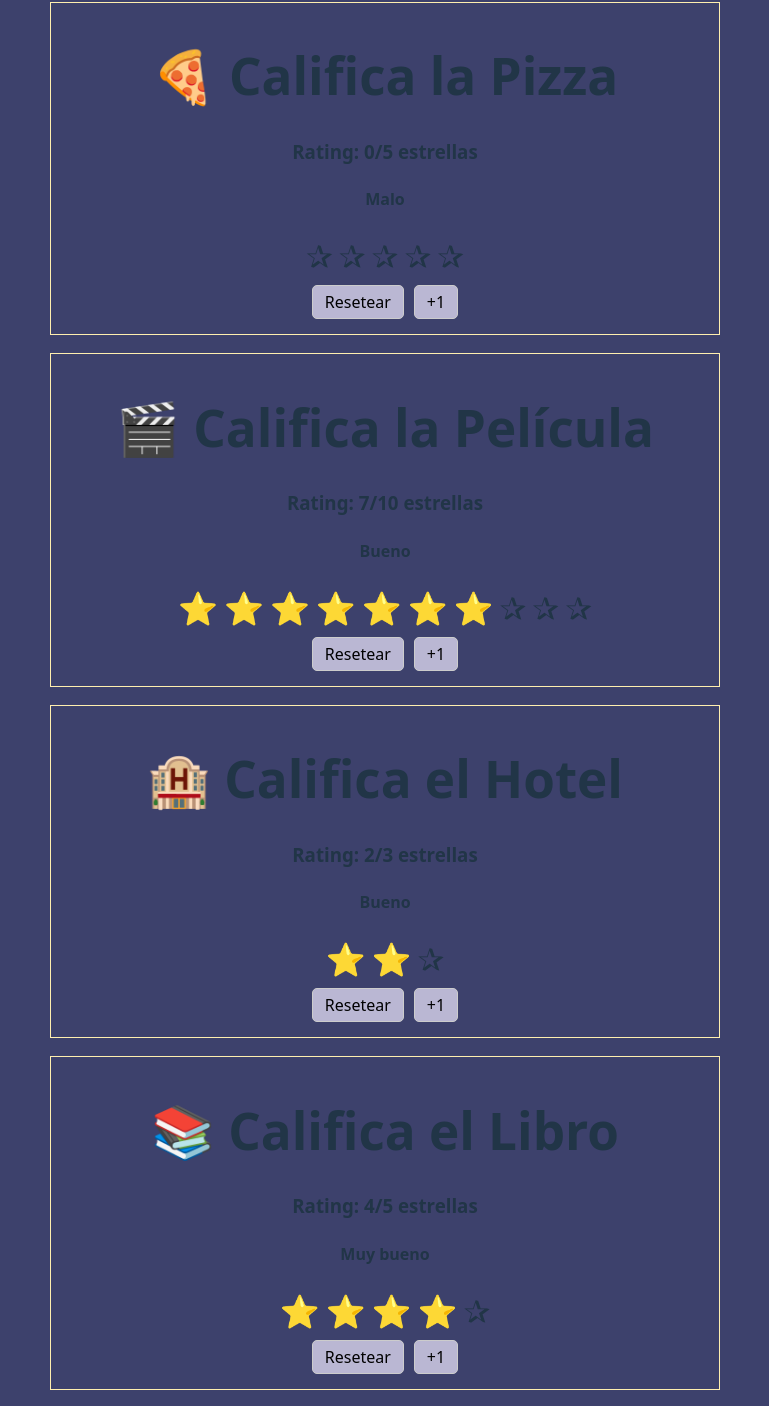
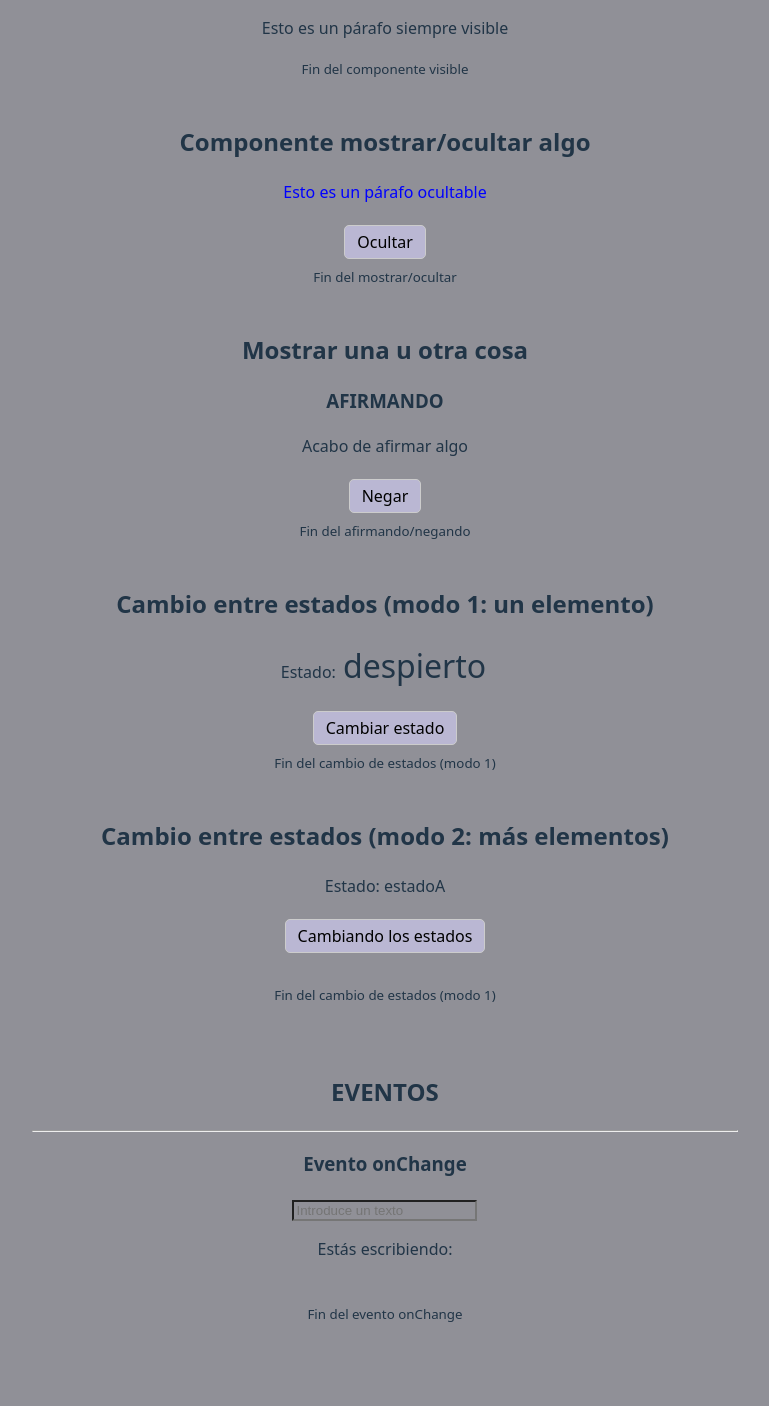
Before and after one commit to MigleDubauskaite/fpcore25_26_PMyDM, a React (Vite) app in the folder Inicios/sistema_calificacion/: page / in a window 1280 px wide. Shown: the part 197-1603 px from the top of the page, without its empty margins (255-1024 px from the left). Built offline with nearby package versions, Linux system fonts and the light colour scheme.

Commit message:
mirando fragmento, condicionamiento, useState, eventos

```diff
--- a/Inicios/sistema_calificacion/src/App.tsx
+++ b/Inicios/sistema_calificacion/src/App.tsx
@@ -3,11 +3,22 @@ import Calificacion from './components/Calificacion';
 import EnergiaPersonaje from './components/EnergiaPersonaje';
 import MeditorEmocion from './components/MeditorEmocion';
 import TituloCalificacion from './components/TituloCalificacion';
+import MiComponente from './components/MiComponente';
 
 function App() {
 
+    //const miArticulo = "Libro";
+
   return (
     <div>
+
+      <MiComponente></MiComponente>
+
+      <br /><br /><br /><br /><br />
+      <hr />
+      <hr />
+      <hr />
+
       <TituloCalificacion />
       <Calificacion titulo={"🍕 Califica la Pizza"} maxEstrellas={5} calificacionInicial={0} />
 
--- a/Inicios/sistema_calificacion/src/components/Calificacion.css
+++ b/Inicios/sistema_calificacion/src/components/Calificacion.css
@@ -1,5 +1,5 @@
 *{
-    background-color: #3d416c;
+    background-color: #909097;
 }
 
 span {
--- /dev/null
+++ b/Inicios/sistema_calificacion/src/components/MiComponente.tsx
@@ -0,0 +1,96 @@
+// FRAGMENTO <Fragment> </Fragment> o simplemente <>  </>
+
+import { useState } from "react";
+
+//import { Fragment } from "react/jsx-runtime";
+
+function MiComponente() {
+
+    /* es un estado que puede ser cambiado */
+    const [visible, setVisible] = useState<boolean>(true);
+    const [afirmativo, setAfirmativo] = useState<boolean>(true);
+
+    // estados: modo 1
+    const [estado, setEstado] = useState<string>('despierto');
+
+    const cambiarEstado = () => {
+        if (estado == 'despierto') { setEstado('descansando') }
+        else if (estado == 'descansando') { setEstado('durmiendo') }
+        else { setEstado('despierto') }
+    };
+
+    /* estados: modo 2 */
+    const listaEstados: string[] = ['estadoA', 'estadoB', 'estadoJ', 'estadoM'];
+    const [idxEstado, setIdxEstado] = useState(0);
+
+    // onChange
+    const [textoIntroducido, setTextoIntroducido] = useState<string>("");
+
+    return (
+        <>
+            <h1>Fragment  </h1>
+            <h2>Componente siempre visible</h2>
+            <p>Esto es un párafo siempre visible </p>
+            <small>Fin del componente visible</small>
+            <br /><br />
+
+            <h2>Componente mostrar/ocultar algo</h2>
+
+            {/* si pulsamos en el botón, nos demuestra el párrafo */}
+            {visible && <p style={{ color: 'blue' }}>Esto es un párafo ocultable</p>}
+
+            <button onClick={() => { setVisible(!visible) }}>{!visible ? "Mostrar" : "Ocultar"}</button>
+            <br />
+            <small>Fin del mostrar/ocultar</small>
+
+            <br /><br />
+
+            <h2>Mostrar una u otra cosa</h2>
+
+            {afirmativo ? <><h3>AFIRMANDO</h3> <p>Acabo de afirmar algo</p></> : <><h3>NEGANDO</h3><p>Acabo de negar algo</p></>}
+
+            <button onClick={() => { setAfirmativo(!afirmativo) }}>{afirmativo ? "Negar" : "Afirmar"}</button>
+            <br />
+            <small>Fin del afirmando/negando</small>
+
+            <br /><br />
+            <h2>Cambio entre estados (modo 1: un elemento)</h2>
+            <p>Estado: <span>{estado}</span></p>
+            <button onClick={cambiarEstado}>Cambiar estado</button>
+
+            <br />
+            <small>Fin del cambio de estados (modo 1)</small>
+
+            <br /><br />
+
+            <h2>Cambio entre estados (modo 2: más elementos)</h2>
+
+            <p>Estado: {listaEstados[idxEstado]}</p>
+            <button onClick={() => { setIdxEstado(idxEstado === listaEstados.length - 1 ? 0 : idxEstado + 1); }}>Cambiando los estados</button>
+
+            <br /><br />
+            <small>Fin del cambio de estados (modo 1)</small>
+
+            <br /><br /><br />
+            <h2>EVENTOS</h2>
+            <hr />
+
+            <h3>Evento onChange</h3>
+
+            <input type="text" placeholder="Introduce un texto"
+                onChange={(e) => {
+                    // cada vez que se introduce una letra se va a decir el valor de input
+                    // target is a property of an event object that refers to the element that triggered the event
+                    setTextoIntroducido(e.target.value);
+
+                }} />
+            <p>Estás escribiendo: {textoIntroducido}</p>
+
+            <br />
+            <small>Fin del evento onChange</small>
+
+        </>
+    )
+}
+
+export default MiComponente;
```
